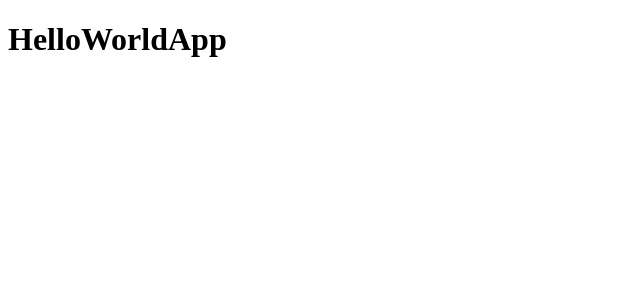
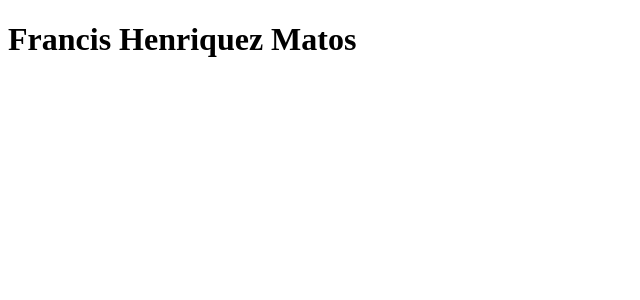
Before and after one commit to FrancisHenriquez/React-Course-React, a React (Vite) app: page / in a window 1280 px wide. Shown: the top 300 px of the page, without its empty margins (0-640 px from the left). Built offline with nearby package versions, Linux system fonts and the light colour scheme.

Commit message:
ejercicio de render

```diff
--- /dev/null
+++ b/src/FirstApp.jsx
@@ -0,0 +1,7 @@
+import React from 'react'
+
+export const FirstApp = () => {
+  return (
+    <h1>Francis Henriquez Matos</h1>
+  )
+}
--- a/src/main.jsx
+++ b/src/main.jsx
@@ -1,12 +1,14 @@
 import React from 'react';
 import  ReactDOM  from 'react-dom/client';
-import { HelloWorldApp } from './HelloWorldApp';
+import { FirstApp } from './FirstApp';
+// import { HelloWorldApp } from './HelloWorldApp';
+
 
 
 
 ReactDOM.createRoot(document.getElementById('root')).render(
     <React.StrictMode>
-        <HelloWorldApp/>
+        <FirstApp/>
 
         </React.StrictMode>
 )
```
